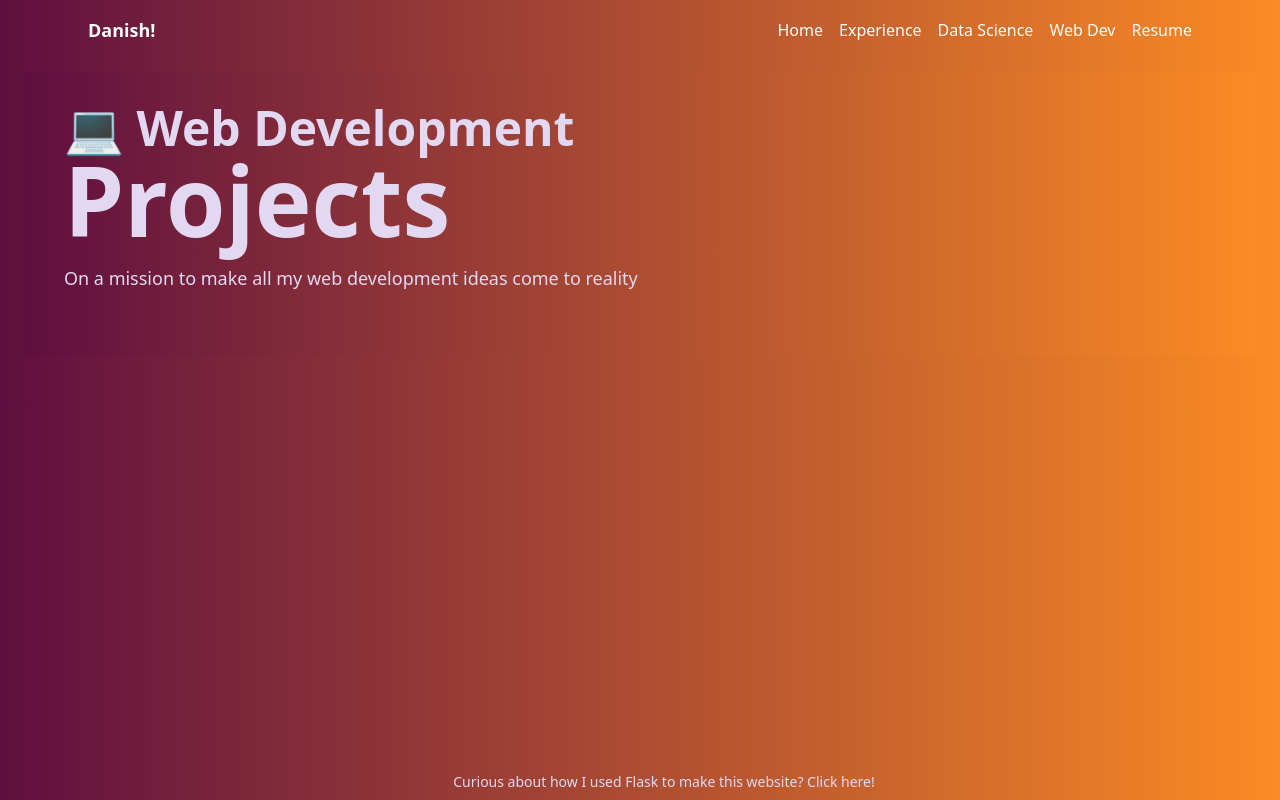
After one commit to not-danish/portfolio-website, a Flask app: page /projects/webdev in a window 1280 px wide. The commit adds this page. Run offline with Flask 3, Linux system fonts and the light colour scheme; style sheets or scripts are compiled from the project's sources.

Commit message:
added web dev page

```diff
--- a/app.py
+++ b/app.py
@@ -6,8 +6,8 @@ app = Flask(__name__)
 def index():
     return(render_template("index.html"))
 
-@app.route('/projects')
-def projects():
+@app.route('/projects/data')
+def datascience():
     projects = [
              {
             'topic': 'Linear Regression | R',
@@ -32,6 +32,10 @@ def projects():
     return(render_template("projects.html",
                            projects = projects))
 
+@app.route('/projects/webdev')
+def webdev():
+    return(render_template("webdev.html"))
+
 @app.route("/celestial")
 def celestial():
     return(render_template("celestial_body.html"))
--- a/templates/base.html
+++ b/templates/base.html
@@ -32,7 +32,10 @@
           <a href="/experience" class="text-[#FDFFFC] hover:text-[#5F0F40] transition duration-300 ease-in-out">Experience</a>
         </li>
         <li>
-          <a href="/projects" class="text-[#FDFFFC] hover:text-[#5F0F40] transition duration-300 ease-in-out">Projects</a>
+          <a href="/projects/data" class="text-[#FDFFFC] hover:text-[#5F0F40] transition duration-300 ease-in-out">Data Science</a>
+        </li>
+        <li>
+          <a href="/projects/webdev" class="text-[#FDFFFC] hover:text-[#5F0F40] transition duration-300 ease-in-out">Web Dev</a>
         </li>
         <li>
           <a href="https://drive.google.com/file/d/1rjhwSRfw-W9TMjWBydwmwFRKQcCoMjWh/view?usp=sharing" class="text-[#FDFFFC] hover:text-[#5F0F40] transition duration-300 ease-in-out">Resume</a>
--- /dev/null
+++ b/templates/webdev.html
@@ -0,0 +1,14 @@
+{% extends "base.html" %}
+
+{% block header_content %}
+<header class="bg-gradient-to-r from-[#5f0f40] to-[#fb8b24] text-[#E3D8F1] py-8 px-6 relative overflow-hidden">
+    <div class="max-w-6xl mx-auto flex flex-col text-left relative z-10">
+        <h1 class="text-5xl font-bold mb-4">
+        <span> 💻 Web Development <br></span>
+        <span id="rainbow-text" class="hover:bg-clip-text hover:text-transparent transition-all"><span class="sm:text-7xl md:text-8xl font-extrabold hover:text-[#DAFF7D]">Projects</span></span>
+        </h1>
+        <p class="text-lg mb-8">On a mission to make all my web development ideas come to reality</p>
+    </div>
+    <div id="gradient-overlay" class="opacity-0 pointer-events-none transition-opacity duration-300"></div>
+</header>
+{% endblock %}
```
